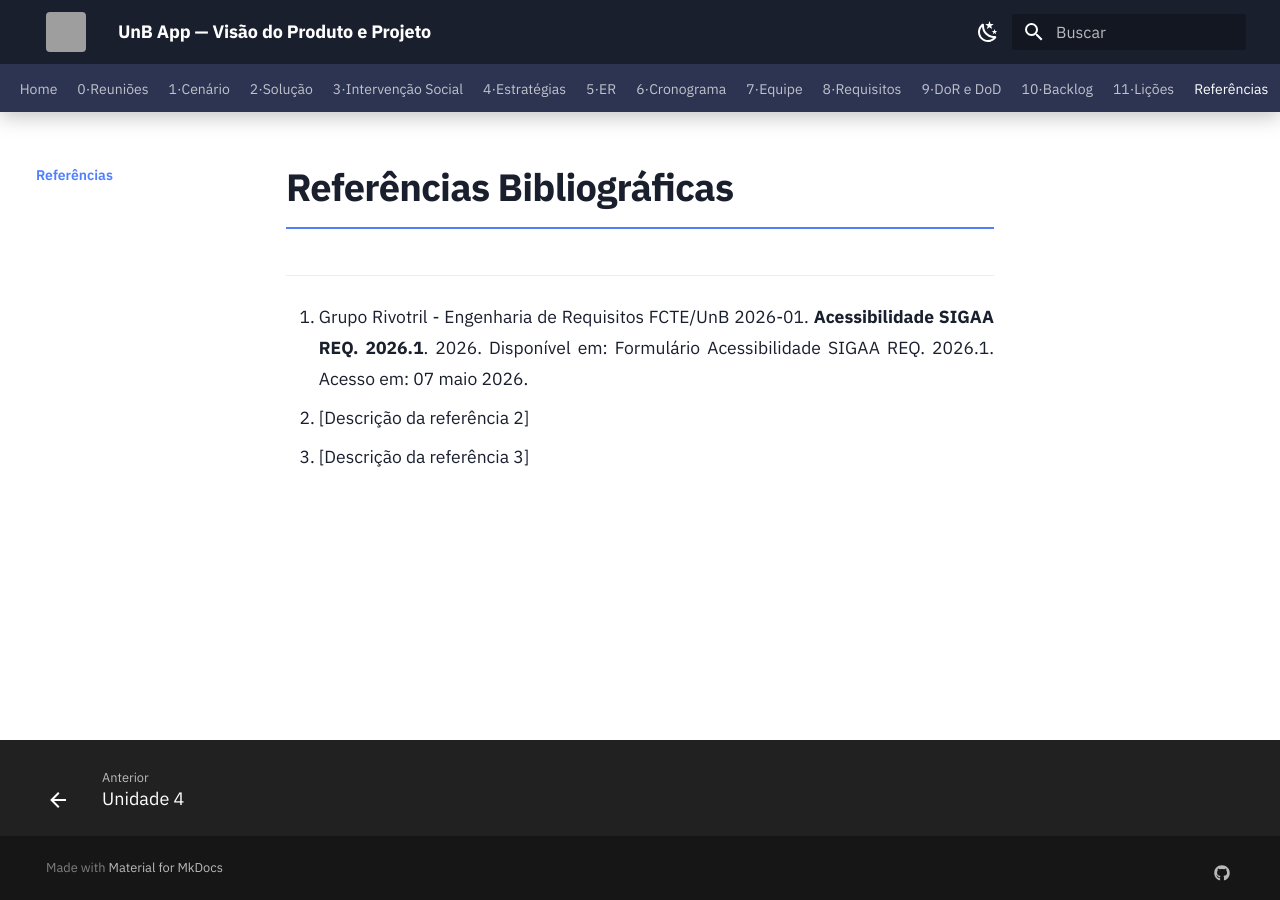
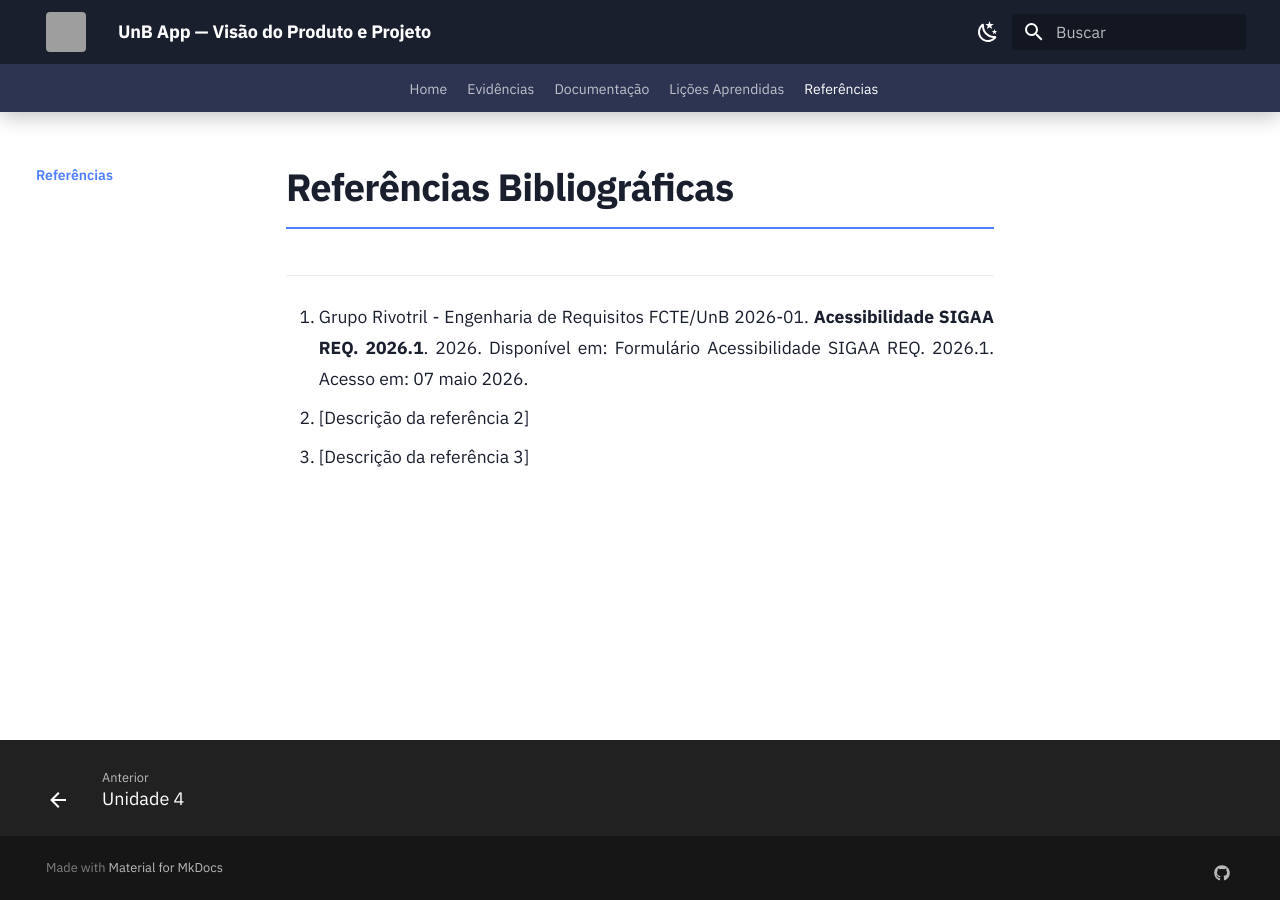
Before and after one commit to mdsreq-fga-unb/REQ-2026.1-T02-UnB-App, an MkDocs documentation site: the page built from docs/referencias.md, in a window 1280 px wide. Built offline with MkDocs 1.6.1 and Material for MkDocs 9.7.7, drawn with Linux system fonts in a browser that asks for light colours; grey boxes are pictures that could not be loaded.

```diff
--- a/mkdocs.yml
+++ b/mkdocs.yml
@@ -90,59 +90,60 @@ plugins:
 
 nav:
   - Home: index.md
-  - "0·Reuniões":
+  - "Evidências":
     - Visão Geral: 00-reunioes/index.md
     - "0.1 Entregas das Unidades": 00-reunioes/entregas.md
     - "0.2 Comprovações e reuniões gerais (gravações)": 00-reunioes/gravacoes.md
     - "0.3 Evidências da Implementação": 00-reunioes/evidencias.md
-  - "1·Cenário":
-    - Visão Geral: 01-cenario/index.md
-    - "1.1 Identificação do Cliente": 01-cenario/cliente.md
-    - "1.2 Introdução ao Negócio": 01-cenario/negocio.md
-    - "1.3 Rich Picture": 01-cenario/rich-picture.md
-    - "1.4 Oportunidade / Problema": 01-cenario/oportunidade.md
-    - "1.5 Desafios do Projeto": 01-cenario/desafios.md
-    - "1.6 Mapa de Stakeholders": 01-cenario/stakeholders.md
-    - "1.7 Segmentação de Clientes": 01-cenario/segmentacao.md
-  - "2·Solução":
-    - Visão Geral: 02-solucao/index.md
-    - "2.1 Objetivo Geral": 02-solucao/objetivo-geral.md
-    - "2.2 Objetivos Específicos": 02-solucao/objetivos-especificos.md
-    - "2.3 Características do Produto": 02-solucao/caracteristicas.md
-    - "2.4 Tecnologias": 02-solucao/tecnologias.md
-    - "2.5 Análise Competitiva": 02-solucao/mercado.md
-    - "2.6 Viabilidade": 02-solucao/viabilidade.md
-    - "2.7 Benefícios Esperados": 02-solucao/beneficios.md
-  - "3·Intervenção Social": 03-intervencao-social/index.md
-  - "4·Estratégias":
-    - Visão Geral: 04-estrategias/index.md
-    - "4.1 Estratégia Priorizada": 04-estrategias/estrategia.md
-    - "4.2 Quadro Comparativo": 04-estrategias/comparativo.md
-    - "4.3 Justificativa": 04-estrategias/justificativa.md
-  - "5·ER":
-    - Visão Geral: 05-er/index.md
-    - "5.1 Atividades e Técnicas": 05-er/atividades.md
-    - "5.2 ER e o Processo": 05-er/mapeamento.md
-  - "6·Cronograma": 06-cronograma/index.md
-  - "7·Equipe":
-    - Visão Geral: 07-interacao/index.md
-    - "7.1 Composição da Equipe": 07-interacao/equipe.md
-    - "7.2 Comunicação": 07-interacao/comunicacao.md
-    - "7.3 Processo de Validação": 07-interacao/validacao.md
-  - "8·Requisitos":
-    - Visão Geral: 08-requisitos/index.md
-    - "8.1 Requisitos Funcionais": 08-requisitos/funcionais.md
-    - "8.2 Requisitos Não Funcionais": 08-requisitos/nao-funcionais.md
-    - "8.3 Rastreabilidade": 08-requisitos/rastreabilidade.md
-  - "9·DoR e DoD":
-    - Visão Geral: 09-dor-dod/index.md
-    - "9.1 Definition of Ready": 09-dor-dod/dor.md
-    - "9.2 Definition of Done": 09-dor-dod/dod.md
-  - "10·Backlog":
-    - Visão Geral: 10-backlog/index.md
-    - "10.1 Backlog Geral": 10-backlog/backlog-geral.md
-    - "10.2 Priorização e MVP": 10-backlog/priorizacao.md
-  - "11·Lições":
+  - "Documentação":
+    - "1·Cenário":
+      - Visão Geral: 01-cenario/index.md
+      - "1.1 Identificação do Cliente": 01-cenario/cliente.md
+      - "1.2 Introdução ao Negócio": 01-cenario/negocio.md
+      - "1.3 Rich Picture": 01-cenario/rich-picture.md
+      - "1.4 Oportunidade / Problema": 01-cenario/oportunidade.md
+      - "1.5 Desafios do Projeto": 01-cenario/desafios.md
+      - "1.6 Mapa de Stakeholders": 01-cenario/stakeholders.md
+      - "1.7 Segmentação de Clientes": 01-cenario/segmentacao.md
+    - "2·Solução":
+      - Visão Geral: 02-solucao/index.md
+      - "2.1 Objetivo Geral": 02-solucao/objetivo-geral.md
+      - "2.2 Objetivos Específicos": 02-solucao/objetivos-especificos.md
+      - "2.3 Características do Produto": 02-solucao/caracteristicas.md
+      - "2.4 Tecnologias": 02-solucao/tecnologias.md
+      - "2.5 Análise Competitiva": 02-solucao/mercado.md
+      - "2.6 Viabilidade": 02-solucao/viabilidade.md
+      - "2.7 Benefícios Esperados": 02-solucao/beneficios.md
+    - "3·Intervenção Social": 03-intervencao-social/index.md
+    - "4·Estratégias":
+      - Visão Geral: 04-estrategias/index.md
+      - "4.1 Estratégia Priorizada": 04-estrategias/estrategia.md
+      - "4.2 Quadro Comparativo": 04-estrategias/comparativo.md
+      - "4.3 Justificativa": 04-estrategias/justificativa.md
+    - "5·ER":
+      - Visão Geral: 05-er/index.md
+      - "5.1 Atividades e Técnicas": 05-er/atividades.md
+      - "5.2 ER e o Processo": 05-er/mapeamento.md
+    - "6·Cronograma": 06-cronograma/index.md
+    - "7·Equipe":
+      - Visão Geral: 07-interacao/index.md
+      - "7.1 Composição da Equipe": 07-interacao/equipe.md
+      - "7.2 Comunicação": 07-interacao/comunicacao.md
+      - "7.3 Processo de Validação": 07-interacao/validacao.md
+    - "8·Requisitos":
+      - Visão Geral: 08-requisitos/index.md
+      - "8.1 Requisitos Funcionais": 08-requisitos/funcionais.md
+      - "8.2 Requisitos Não Funcionais": 08-requisitos/nao-funcionais.md
+      - "8.3 Rastreabilidade": 08-requisitos/rastreabilidade.md
+    - "9·DoR e DoD":
+      - Visão Geral: 09-dor-dod/index.md
+      - "9.1 Definition of Ready": 09-dor-dod/dor.md
+      - "9.2 Definition of Done": 09-dor-dod/dod.md
+    - "10·Backlog":
+      - Visão Geral: 10-backlog/index.md
+      - "10.1 Backlog Geral": 10-backlog/backlog-geral.md
+      - "10.2 Priorização e MVP": 10-backlog/priorizacao.md
+  - "Lições Aprendidas":
     - Visão Geral: 11-licoes/index.md
     - Unidade 1: 11-licoes/unidade1.md
     - Unidade 2: 11-licoes/unidade2.md
```
Also changed, not shown: docs/index.md (+82 -45 lines).
